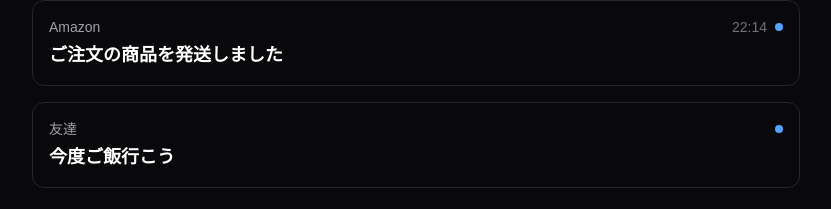
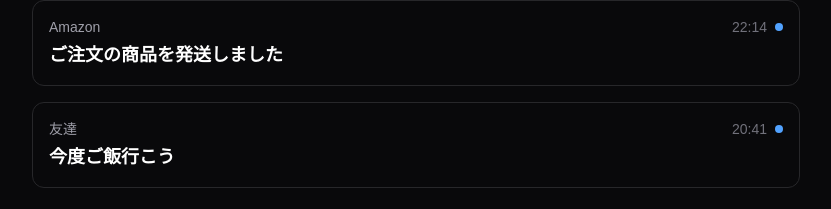
Before and after one commit to sutonomega/my-mail, a Next.js app: page / in a window 1280 px wide. Shown: the part 158-367 px from the top of the page, without its empty margins (224-1055 px from the left). Built offline with nearby package versions, Linux system fonts and the light colour scheme.

Commit message:
Polish mail list rendering

```diff
--- a/app/page.tsx
+++ b/app/page.tsx
@@ -18,6 +18,7 @@ export default function Home() {
       subject: "期間限定セール開催中",
       type: "ad",
       unread: false,
+      time: "21:03",
     },
     {
       id: 3,
@@ -25,6 +26,7 @@ export default function Home() {
       subject: "今度ご飯行こう",
       type: "normal",
       unread: true,
+      time: "20:41",
     },
   ])
   const [hideAds, setHideAds] = useState(true)
@@ -50,9 +52,9 @@ export default function Home() {
         </button>
 
         <div className="space-y-4">
-          {filteredMails.map((mail, index) => (
+          {filteredMails.map((mail) => (
             <div
-              key={index}
+              key={mail.id}
               onClick={() => {
                 const updatedMails = mails.map((m) =>
                   m.id === mail.id
```
